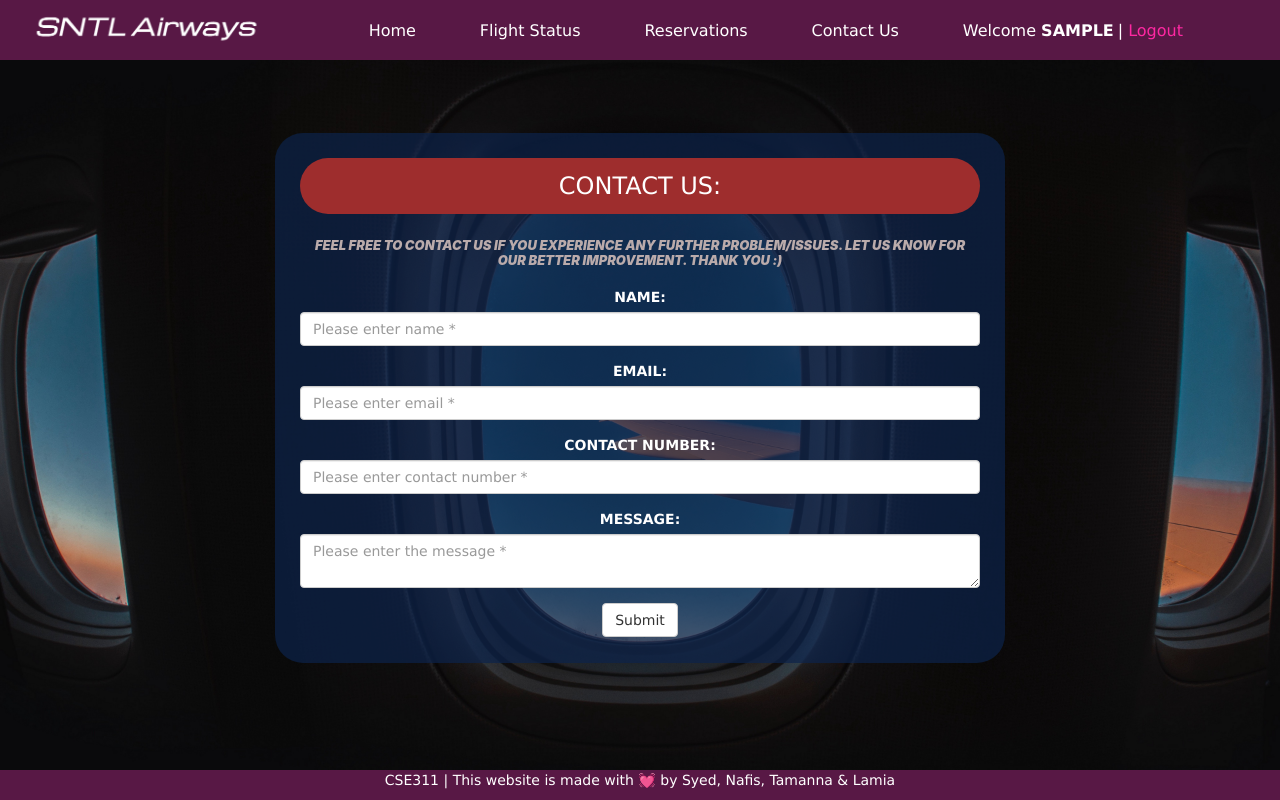
After one commit to Software-Maintanence-WIF3005/SME-Project, a PHP site: page /contact.php in a window 1280 px wide. The commit adds this page. Run offline with PHP 8.4, Linux system fonts and the light colour scheme; the visitor is signed in with stand-in values (Sample User, id 1); some libraries are stand-ins or nearby versions.

Commit message:
add contact , sql , dengan tukar navigation link

```diff
--- /dev/null
+++ b/FlightBooking-master/contact.php
@@ -0,0 +1,155 @@
+<?php
+  session_start();
+
+  if (!isset($_SESSION['username'])) {
+  	$_SESSION['msg'] = "You must log in first";
+  	header('location: login.php');
+  }
+  if (isset($_GET['logout'])) {
+  	session_destroy();
+  	unset($_SESSION['username']);
+  	header("location: login.php");
+  }
+?>
+<!DOCTYPE html>
+<html >
+<head>
+<meta charset="UTF-8">
+<meta name="viewport" content="width=device-width, initial-scale=1">
+<title>Home | SNTL Airlines</title>
+<link rel="icon" href="img/icon.png">
+<link href="styles.css" type="text/css" rel="stylesheet" />
+<link rel="stylesheet" href="https://maxcdn.bootstrapcdn.com/bootstrap/3.4.1/css/bootstrap.min.css">
+<link rel="stylesheet" href="//code.jquery.com/ui/1.12.1/themes/base/jquery-ui.css">
+<link rel="stylesheet" href="css/styles.css">
+<script src="https://code.jquery.com/jquery-1.12.4.js"></script>
+<script src="https://code.jquery.com/ui/1.12.1/jquery-ui.js"></script>
+<script src="https://ajax.googleapis.com/ajax/libs/jquery/3.5.1/jquery.min.js"></script>
+<script src="https://maxcdn.bootstrapcdn.com/bootstrap/3.4.1/js/bootstrap.min.js"></script>
+<script>
+</script>
+</head>
+
+<style type="text/css">
+    .quick {
+    width: 730px;
+	height: 530px;
+	background-color: rgba(12,35,75,0.7);
+	display: inline-block;
+	text-transform: uppercase;
+	font-family: Verdana, arial, times;
+	border-radius: 28px;
+	font-size: 14px;
+	color: white;
+    padding: 25px;    }
+
+    .page-section h3.section-subheading {
+    font-size: 1.3rem;
+    font-weight: 1000;
+    color : #baabab;
+    font-style: italic;
+    font-family: "Droid Serif", -apple-system, BlinkMacSystemFont, "Segoe UI", Roboto, "Helvetica Neue", Arial, sans-serif, "Apple Color Emoji", "Segoe UI Emoji", "Segoe UI Symbol", "Noto Color Emoji";
+    margin-bottom: 2rem;
+}
+
+</style>
+
+<body>
+<div id="background_contain">
+ <div id="menubar-id">
+        <div class="menubar-class">
+        <a href="index.php"><img id="menu_logo" src="img/logo.png"/></a>
+            <ul>
+                <li><a href="index.php">Home</a></li>
+                <li><a href="status.php">Flight Status</a></li>
+                <li><a href="reservation.php">Reservations</a></li>
+                <li><a href="contact.php">Contact Us</a></li>
+				<li>
+					<?php  if (isset($_SESSION['username'])) : ?>
+						<a>Welcome <a style="text-transform: uppercase;" href="profile.php"><strong><?php echo $_SESSION['username']; ?></strong></a></a>
+						 <a style="color: white;">|</a><a href="index.php?logout='1'" style="color: #fe28a2;"> Logout</a>
+
+					<?php endif ?>
+				</li>
+
+            </ul>
+        </div>
+
+<?php
+
+			//Step 1. Connect to the database.
+			//Step 2. Handle connection errors
+			//including the database connection file
+            $db = mysqli_connect('localhost', 'rooty', '123', 'test');
+
+			$name = $phone = $message = $email = "";
+
+			if ($_SERVER['REQUEST_METHOD'] === 'POST') {
+				// do post
+				if ( isset($_POST["name"]) && isset($_POST["phone"]) && isset($_POST["message"]) && isset($_POST["email"])  ) {
+
+                    $name = $_POST['name'];
+                    $phone=$_POST['phone'];
+                    $message=$_POST['message'];
+                    $email =$_POST['email'];
+
+                $stmt = mysqli_query($db,"INSERT INTO contact(name,email,phone,message) VALUES ( '$name','$email','$phone','$message')");
+
+                echo "<script> alert('Message sent! Thank you for your message :)');
+                window.location.href='contact.php';
+                </script>";
+
+
+                //Step 5: Freeing Resources and Closing Connection using mysqli
+                mysqli_close($db);
+                }
+            }
+?>
+
+        <div id="menubar_space"></div>
+
+        <div id="login_space"></div>
+
+    <section class="page-section">
+        <div class="quick">
+            <h3 id="booking_header">Contact us:</h3>
+            <h3 class="section-subheading text-muted">Feel free to contact us if you experience any further problem/issues. Let us know for our better improvement. Thank you :) </h3>
+                <form action="contact.php" method="post">
+                    <div class="form-group">
+                    <label for="name">Name:</label>
+                    <input type="text" class="form-control" id="name" placeholder="Please enter name *" name="name" required>
+                    </div>
+                    <div class="form-group">
+                    <label for="email">Email:</label>
+                    <input type="email" class="form-control" id="email" placeholder="Please enter email *" name="email"required>
+                    </div>
+                    <div class="form-group">
+                    <label for="phone">Contact number:</label>
+                    <input type="tel" class="form-control" id="phone" placeholder="Please enter contact number *" name="phone"required>
+                    </div>
+                    <label for="message">Message:</label>
+                    <div class="form-group form-group-textarea mb-md-0">
+                    <textarea class="form-control" id="message" name ="message" placeholder="Please enter the message *" required="required" data-validation-required-message="Please enter a message."></textarea>
+                    </div>
+
+            <button type="submit" name = "submit" class="btn btn-default">Submit</button>
+            </form>
+        </div>
+    </section>
+
+
+
+
+
+
+
+ </div> <!--end background and menubar-->
+</div>
+
+<div class="footer">
+<p>CSE311 | This website is made with &#128147; by Syed, Nafis, Tamanna & Lamia</p>
+</div>
+
+</body>
+
+</html>
--- a/FlightBooking-master/index.php
+++ b/FlightBooking-master/index.php
@@ -50,7 +50,7 @@
                 <li><a href="index.php">Home</a></li>
                 <li><a href="status.php">Flight Status</a></li>
                 <li><a href="reservation.php">Reservations</a></li>
-                <li><a href="contact.html">Contact Us</a></li>
+                <li><a href="contact.php">Contact Us</a></li>
 				<li>
 					<?php  if (isset($_SESSION['username'])) : ?>
 						<a>Welcome <a style="text-transform: uppercase;" href="profile.php"><strong><?php echo $_SESSION['username']; ?></strong></a></a>
--- a/FlightBooking-master/reservation.php
+++ b/FlightBooking-master/reservation.php
@@ -34,7 +34,7 @@ session_start();
                 <li><a href="index.php">Home</a></li>
                 <li><a href="status.php">Flight Status</a></li>
                 <li><a href="reservation.php">Reservations</a></li>
-                <li><a href="contact.html">Contact Us</a></li>
+                <li><a href="contact.php">Contact Us</a></li>
 				<li>
 					<?php  if (isset($_SESSION['username'])) : ?>
 						<a>Welcome <a style="text-transform: uppercase;" href="profile.php"><strong><?php echo $_SESSION['username']; ?></strong></a></a>
--- a/FlightBooking-master/status.php
+++ b/FlightBooking-master/status.php
@@ -49,7 +49,7 @@
                 <li><a href="index.php">Home</a></li>
                 <li><a href="status.php">Flight Status</a></li>
                 <li><a href="reservation.php">Reservations</a></li>
-                <li><a href="contact.html">Contact Us</a></li>
+                <li><a href="contact.php">Contact Us</a></li>
 				<li>
 				<?php  if (isset($_SESSION['username'])) : ?>
 						<a>Welcome <a style="text-transform: uppercase;"  href="profile.php"><strong><?php echo $_SESSION['username']; ?></strong></a></a>
```
Also changed, not shown: FlightBooking-master/bookaflight.sql (+9 -0 lines).
